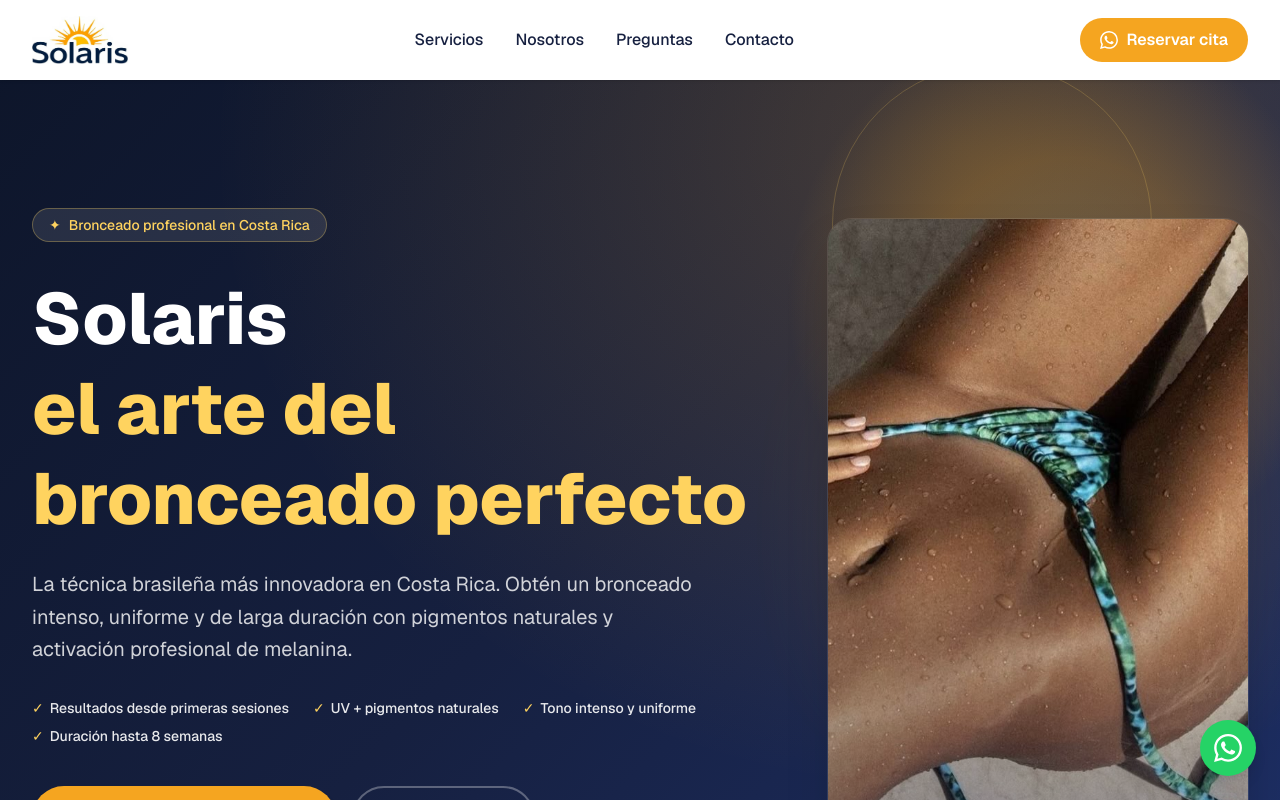
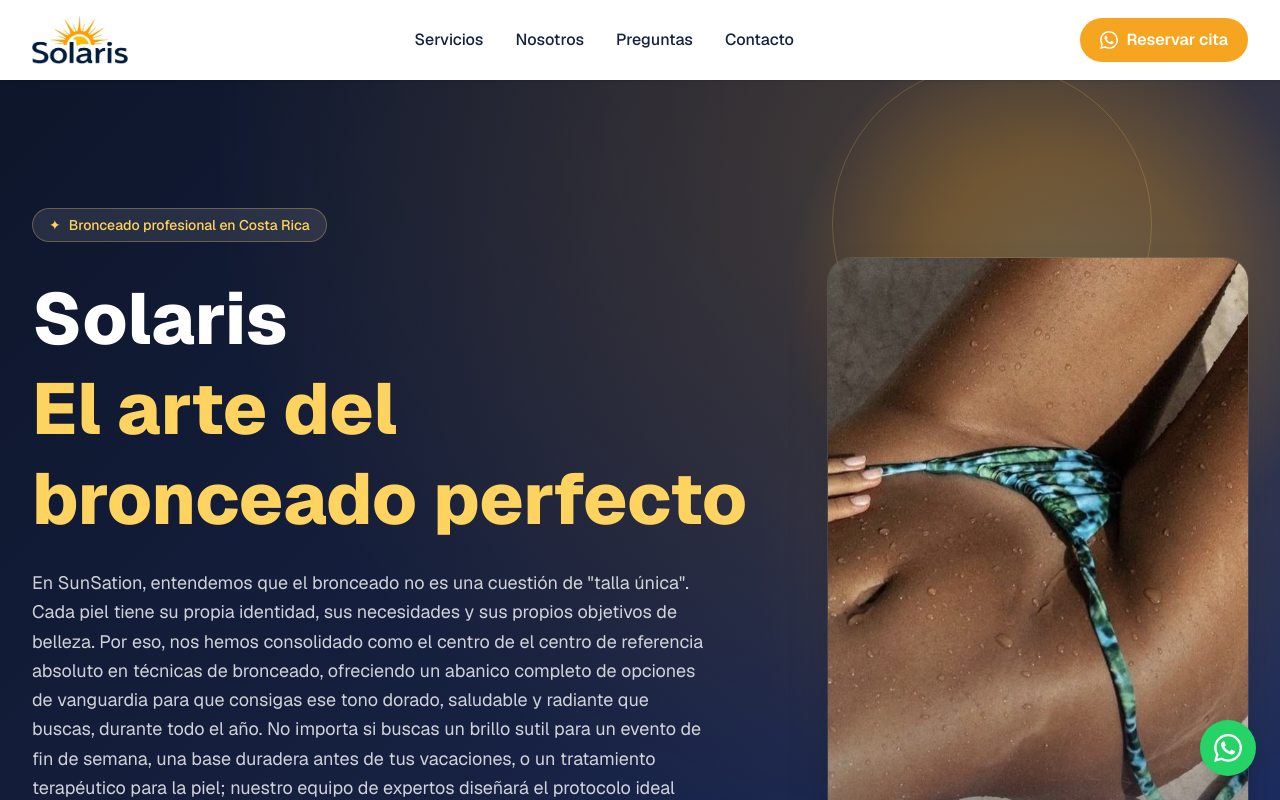
Before and after one commit to luigi198/solaris-bronceado, a Next.js app: page / in a window 1280 px wide. Shown: the top 800 px of the page. Built offline with nearby package versions, Linux system fonts and the light colour scheme.

Commit message:
Fix text

```diff
--- a/src/components/Hero.tsx
+++ b/src/components/Hero.tsx
@@ -1,13 +1,6 @@
 import Image from "next/image";
 import Link from "next/link";
 import { WA_LINK } from "@/lib/constants";
-
-const BADGES = [
-  "Resultados desde primeras sesiones",
-  "UV + pigmentos naturales",
-  "Tono intenso y uniforme",
-  "Duración hasta 8 semanas",
-] as const;
 
 export default function Hero() {
   return (
@@ -50,21 +43,12 @@ export default function Hero() {
               className="text-4xl sm:text-5xl md:text-6xl lg:text-7xl font-extrabold text-white leading-tight mb-6"
             >
               Solaris
-              <span className="block text-brand-gold">el arte del bronceado perfecto</span>
+              <span className="block text-brand-gold">El arte del bronceado perfecto</span>
             </h1>
 
-            <p className="text-lg md:text-xl text-white/80 leading-relaxed mb-8 max-w-2xl">
-              La técnica brasileña más innovadora en Costa Rica. Obtén un bronceado intenso, uniforme y de larga duración con pigmentos naturales y activación profesional de melanina.
+            <p className="text-lg md:text-lg text-white/80 leading-relaxed mb-8 max-w-2xl">
+              En SunSation, entendemos que el bronceado no es una cuestión de &quot;talla única&quot;. Cada piel tiene su propia identidad, sus necesidades y sus propios objetivos de belleza. Por eso, nos hemos consolidado como el centro de el centro de referencia absoluto en técnicas de bronceado, ofreciendo un abanico completo de opciones de vanguardia para que consigas ese tono dorado, saludable y radiante que buscas, durante todo el año. No importa si buscas un brillo sutil para un evento de fin de semana, una base duradera antes de tus vacaciones, o un tratamiento terapéutico para la piel; nuestro equipo de expertos diseñará el protocolo ideal para ti
             </p>
-
-            <ul className="flex flex-wrap gap-x-6 gap-y-2 mb-10 list-none p-0 m-0" role="list">
-              {BADGES.map((badge) => (
-                <li key={badge} className="flex items-center gap-1.5 text-white/90 text-sm font-medium">
-                  <span className="text-brand-gold" aria-hidden="true">✓</span>
-                  {badge}
-                </li>
-              ))}
-            </ul>
 
             <div className="flex flex-col sm:flex-row gap-4">
               <a
```
